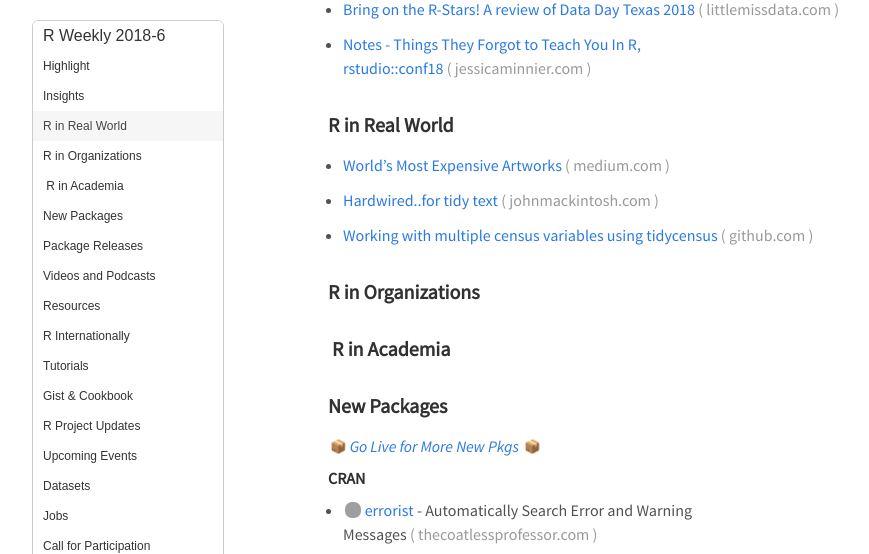
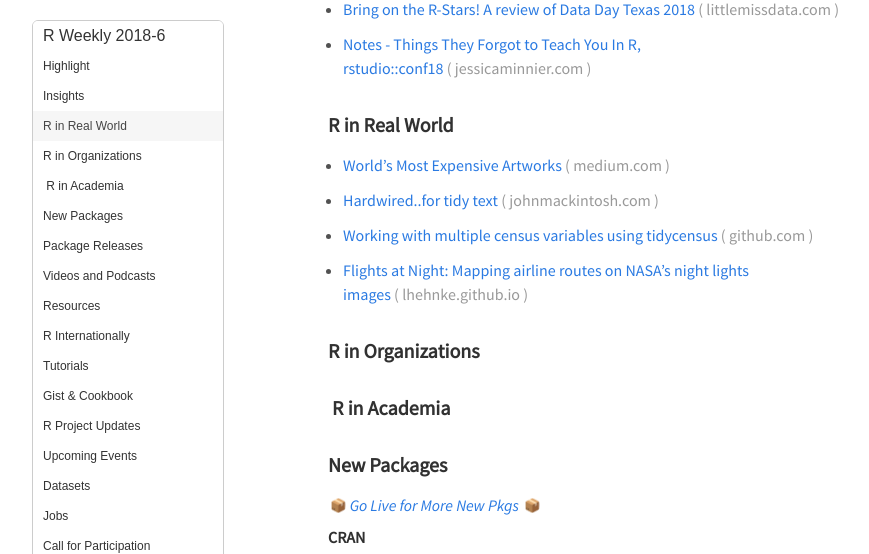
Before and after one commit to rweekly/rweekly.org, a Jekyll site: the page built from draft.md, in a window 1280 px wide and 900 px high, scrolled down 427 px, cut to the strip 0-554 px from the top of the window. Shown: the whole strip, without its empty margins (32-901 px from the left). Built offline with Jekyll 4.4.1, drawn with Linux system fonts in a browser that asks for light colours; emoji names are drawn with the system emoji font; comment, search, counter and statistics services are not loaded; grey boxes are pictures that could not be loaded.

Commit message:
Update draft.md

```diff
--- a/draft.md
+++ b/draft.md
@@ -28,6 +28,8 @@
 + [Hardwired..for tidy text](https://www.johnmackintosh.com/2018-01-30-hardwired-for-tidy-text/)
 
 + [Working with multiple census variables using tidycensus](https://github.com/jshannon75/awp_tidycensus/blob/master/ACS_walkthrough.md)
+
++ [Flights at Night: Mapping airline routes on NASA's night lights images](https://lhehnke.github.io/notes/2018/01/27/flight-routes-night-lights)
 
 
 ###  R in Organizations
```
